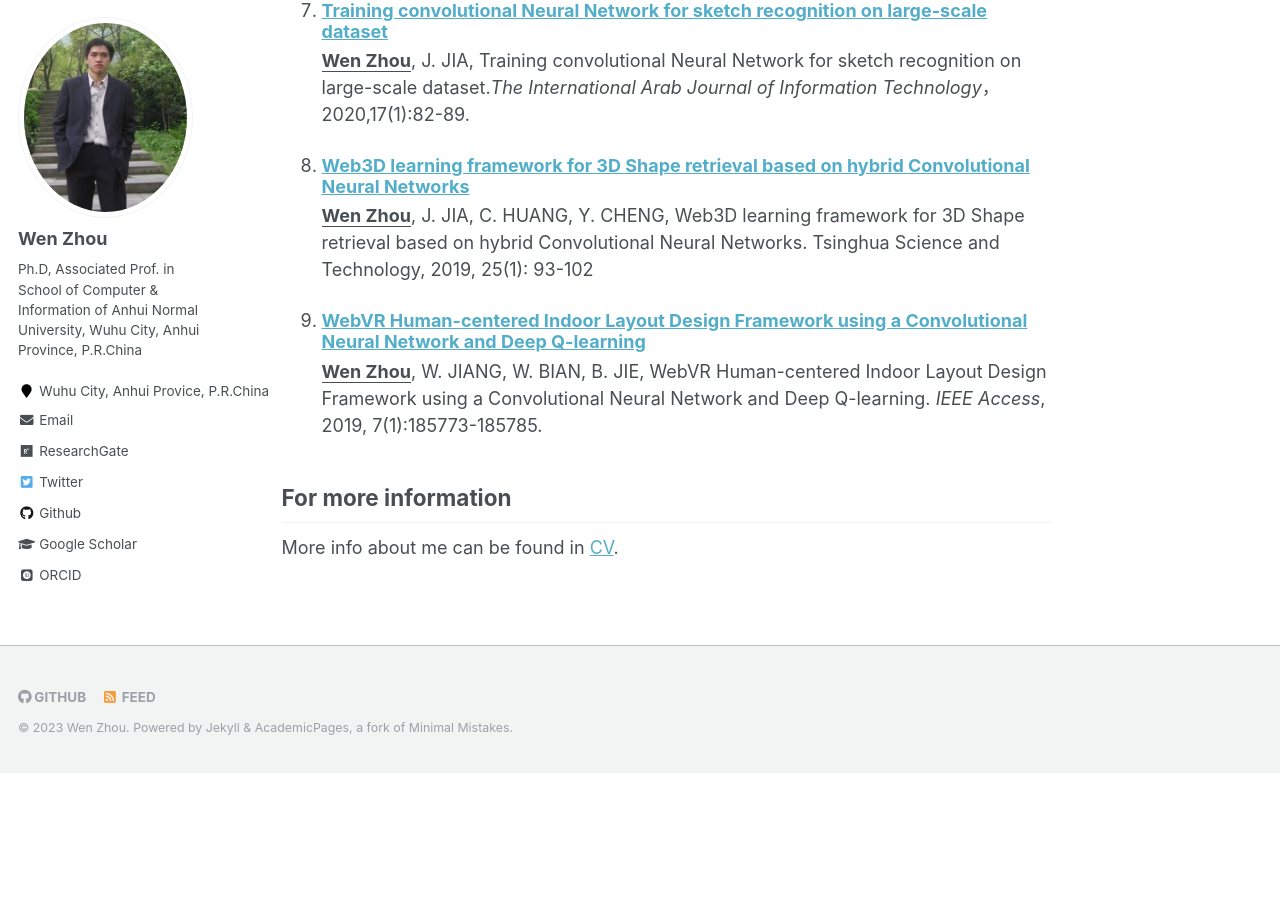
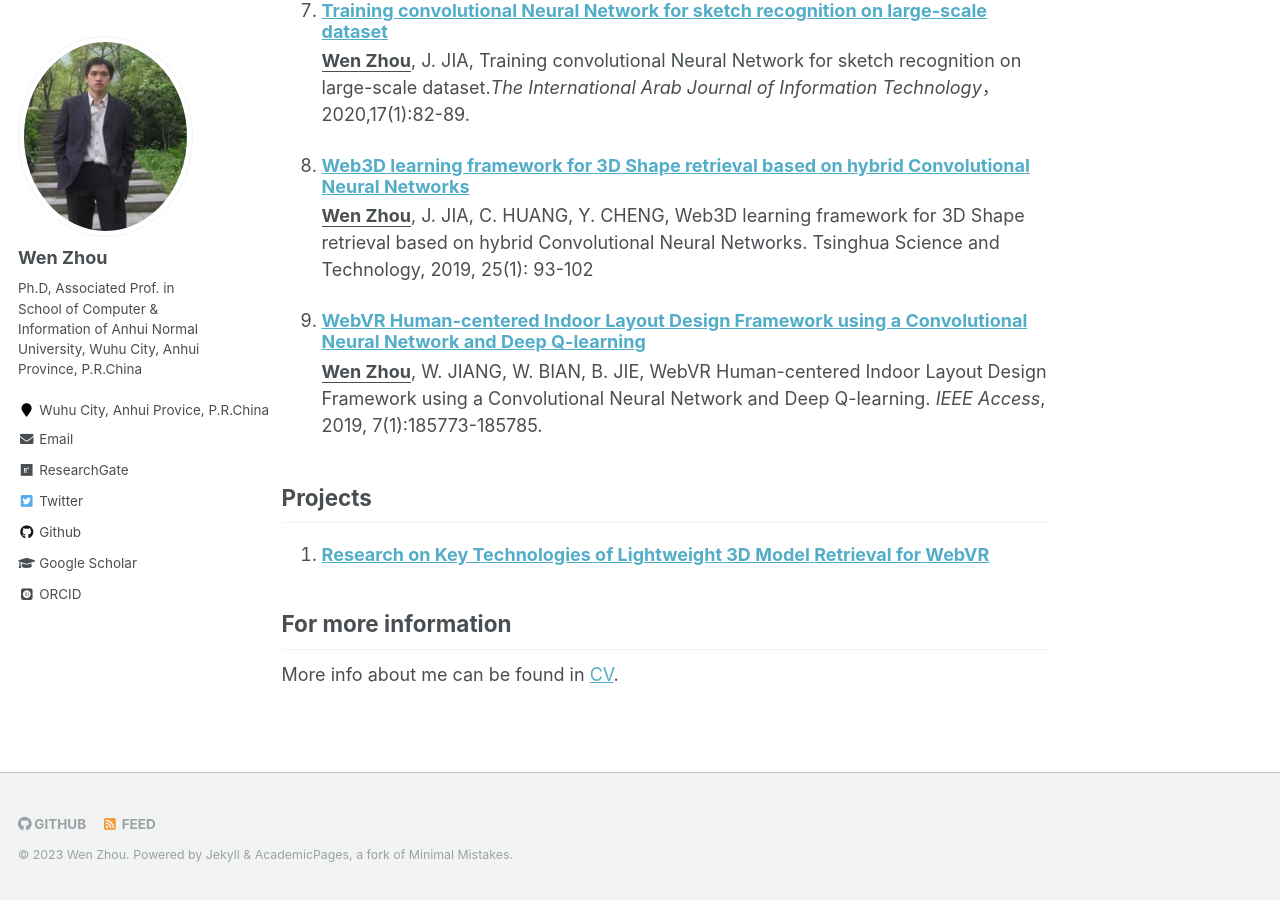
Before and after one commit to zhouwen327/zhouwen327.github.io, a Jekyll site: the page built from _pages/about.md, in a window 1280 px wide and 900 px high, scrolled down 1792 px. Built offline with Jekyll 4.4.1, drawn with Linux system fonts in a browser that asks for light colours; some web fonts are replaced; before the commit the page ends 2565 px from its top, so only the background shows below that.

Commit message:
Update about.md

```diff
--- a/_pages/about.md
+++ b/_pages/about.md
@@ -29,5 +29,12 @@
       {% endfor %}
   </ol>
 
+## Projects
+
+  <ol>{% for post in site.projects reversed%}
+         {% include archive-single-cv.html %}
+      {% endfor %}
+  </ol>
+
 ## For more information
 More info about me can be found in [CV](https://zhouwen327.github.io/cv/).
```
